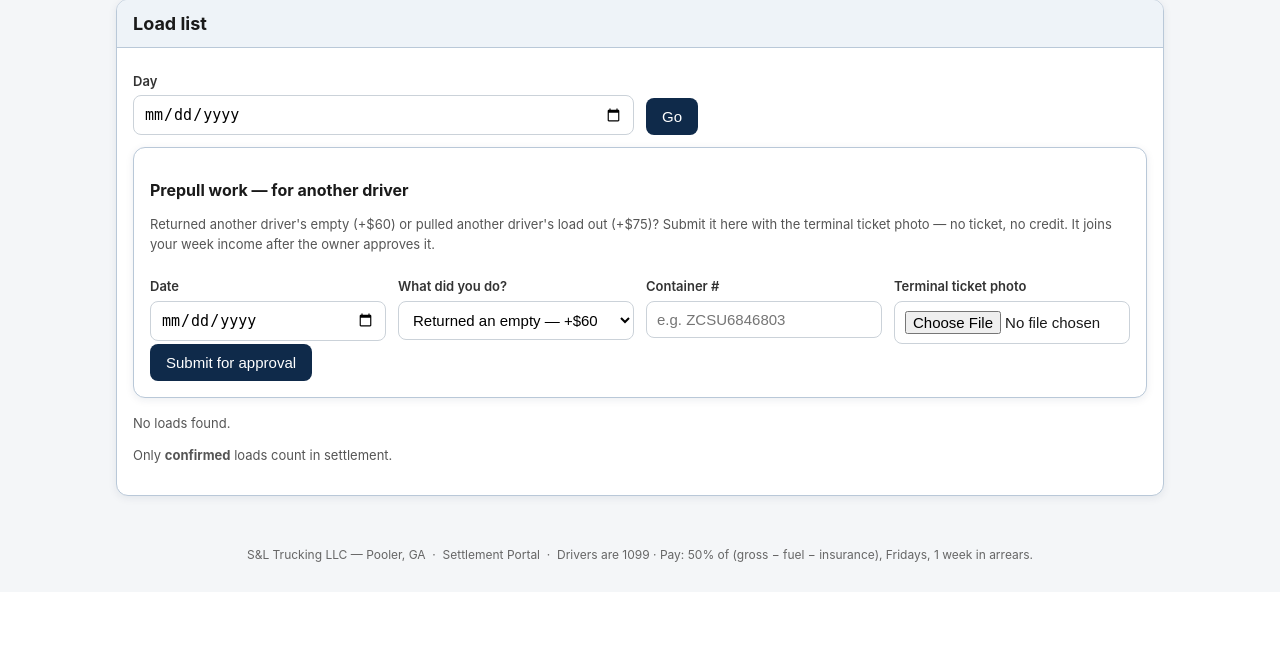
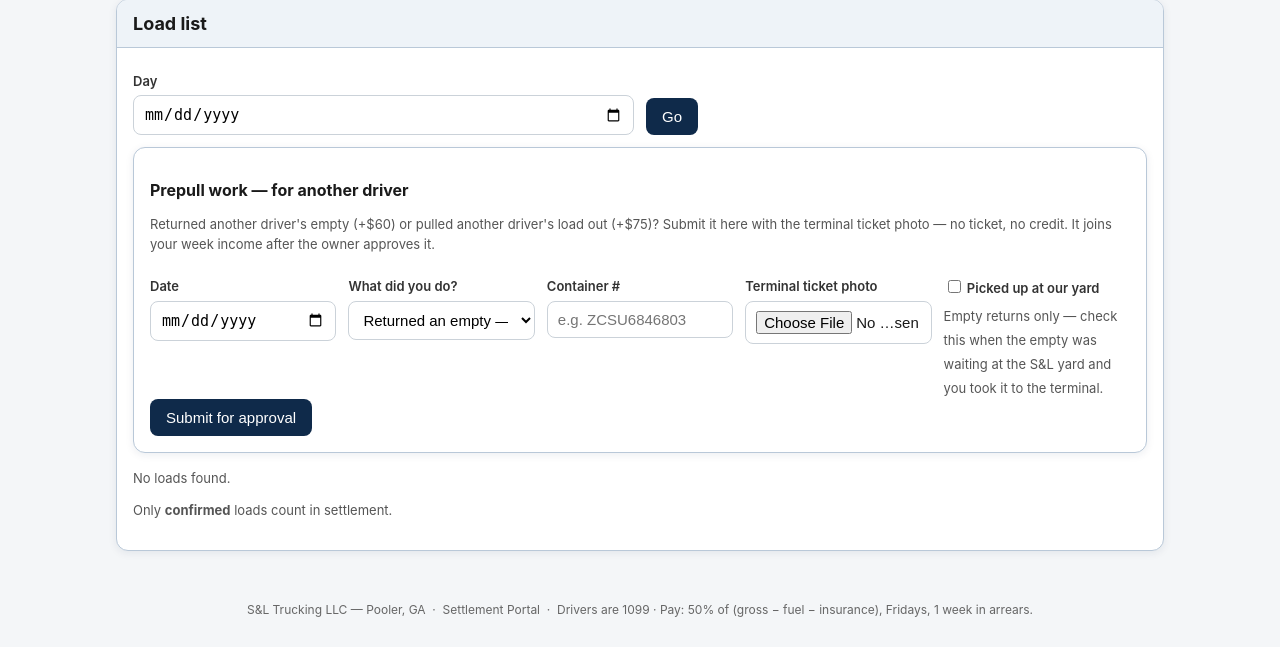
Before and after one commit to snltruckingusa/snl-trucking-portal, a Node server app: page /loads in a window 1280 px wide. Shown: the part 1323-1970 px from the top of the page. Before the commit the page ends 1885 px from the top, so only its background shows below. Run offline with Node 20, Linux system fonts and the light colour scheme; the visitor is signed in with stand-in values (Sample User, id 1); data that the repository does not hold is empty.

Commit message:
Yard pickup fix + remove yard page refs (2026-11-16)

```diff
--- a/views/loads.ejs
+++ b/views/loads.ejs
@@ -123,6 +123,7 @@
         </select></div>
         <div><label>Container #</label><input name="container_no" required placeholder="e.g. ZCSU6846803"></div>
         <div><label>Terminal ticket photo</label><input type="file" name="photo" accept="image/*" required></div>
+        <div><label><input type="checkbox" name="from_yard" value="1"> Picked up at our yard</label><span class="notice">Empty returns only — check this when the empty was waiting at the S&amp;L yard and you took it to the terminal.</span></div>
       </div>
       <button class="btn" type="submit">Submit for approval</button>
     </form>
@@ -132,7 +133,7 @@
       <% myPrepulls.forEach(function(p){ %>
       <tr>
         <td><%= fmtDate(p.work_date) %></td>
-        <td><%= p.kind === 'load_out' ? 'Load out' : 'Empty return' %></td>
+        <td><%= p.kind === 'load_out' ? 'Load out' : 'Empty return' %><% if (p.from_yard) { %> · from yard<% } %></td>
         <td><%= p.container_no %></td>
         <td><%= money(p.amount) %></td>
         <td><%= p.status === 'approved' ? '✅ Approved' : (p.status === 'rejected' ? 'Rejected' : 'Pending') %></td>
@@ -253,9 +254,9 @@
     <h3>Prepull approvals (<%= pendingPrepulls.length %>)</h3>
     <% pendingPrepulls.forEach(function(p){ %>
     <form method="post" action="/loads/prepulls/<%= p.id %>/approve" style="border-top:1px solid #e5e7eb;padding:8px 0">
-      <div><b><%= p.driver_name %></b> — <%= fmtDate(p.work_date) %> · <%= p.kind === 'load_out' ? 'Pulled a load out' : 'Returned an empty' %> · Container <b><%= p.container_no %></b> · <b><%= money(p.amount) %></b> · <a href="/loads/prepulls/<%= p.id %>/photo" target="_blank">Ticket photo</a></div>
+      <div><b><%= p.driver_name %></b> — <%= fmtDate(p.work_date) %> · <%= p.kind === 'load_out' ? 'Pulled a load out' : 'Returned an empty' %><% if (p.from_yard) { %> · <b>picked up at our yard</b><% } %> · Container <b><%= p.container_no %></b> · <b><%= money(p.amount) %></b> · <a href="/loads/prepulls/<%= p.id %>/photo" target="_blank">Ticket photo</a></div>
       <% if (p.load_id) { %>
-      <div class="notice">Matches <%= p.match_driver_name %>'s <%= fmtDate(p.match_date) %> <%= p.match_delivery || '' %> load (its prepull is now <%= money(p.match_prepull) %>). <label><input type="checkbox" name="apply_deduction" value="1" checked> Also apply −<%= money(p.amount) %> to that load</label></div>
+      <div class="notice">Matches <%= p.match_driver_name %>'s <%= fmtDate(p.match_date) %> <%= p.match_delivery || '' %> load (its prepull is now <%= money(p.match_prepull) %>). <% if (p.from_yard) { %>That load already carries the −$60 yard fee — leave this box <b>unchecked</b>. <% } %><label><input type="checkbox" name="apply_deduction" value="1" <%= p.from_yard ? '' : 'checked' %>> Also apply −<%= money(p.amount) %> to that load</label></div>
       <% } else { %>
       <div class="notice">No matching load found for this container — approving pays the credit only.</div>
       <% } %>
@@ -287,13 +288,20 @@
         <% if (l.detention_status === 'pending') { %><br><span class="badge warn">Detention pending review <%= money(l.detention) %></span><% } %>
       </td>
       <td><%= l.pickup || '' %> → <%= l.delivery || '' %><% if (l.notes) { %><br><span class="notice"><%= l.notes %></span><% } %></td>
-      <td class="num"><%= money(loadTotal(l)) %></td>
+      <td class="num"><%= money(loadTotal(l)) %><% if (Number(l.yard_fee)) { %><br><span class="notice">incl. yard fee <%= money(l.yard_fee) %></span><% } %></td>
       <td class="num"><%= l.miles %><% var lane = laneFor(l.delivery); if (lane && lane.gallons) { %><br><span class="notice">Std <%= lane.gallons %> gal</span><% } %></td>
       <td><span class="badge <%= l.status %>"><%= l.status === 'confirmed' ? 'Confirmed' : 'Pending' %></span><% if (l.status === 'pending') { %><br><span class="notice">Dispatch <%= l.dispatch_ok ? '✓' : '—' %> · Tickets <%= l.tickets_ok ? '✓' : '—' %></span><% } %></td>
       <td>
         <span class="badge progress"><%= PROGRESS_LABELS[l.progress] || l.progress %></span>
+        <% if (l.yard_drop) { %><br><span class="badge warn">At yard<%= l.yard_drop_on ? ' since ' + fmtDate(l.yard_drop_on) : '' %></span><% } %>
         <% if (l.progress !== 'returned' && (isAdmin || scopedDriverId === l.driver_id)) { %>
         <form class="inline" method="POST" action="/loads/<%= l.id %>/progress"><button class="btn small secondary" type="submit">Next step</button></form>
+        <% } %>
+        <% if (l.progress === 'delivered' && !l.yard_drop && l.container_no && (isAdmin || scopedDriverId === l.driver_id)) { %>
+        <form class="inline" method="POST" action="/loads/<%= l.id %>/yard-drop"><button class="btn small secondary" type="submit">Drop at yard</button></form>
+        <% } %>
+        <% if (isAdmin && l.yard_drop) { %>
+        <form class="inline" method="POST" action="/loads/<%= l.id %>/yard-undrop"><button class="btn small secondary" type="submit">Undo yard drop</button></form>
         <% } %>
       </td>
       <td>
@@ -336,6 +344,7 @@
               <div class="gb-title">3 — Amounts</div>
               <div><label>Rate ($)</label><input name="rate" type="number" step="0.01" value="<%= l.rate %>"></div>
               <div><label>Prepull ($)</label><input name="prepull" type="number" step="0.01" value="<%= l.prepull %>"></div>
+              <div><label>Yard fee ($)</label><input name="yard_fee" type="number" step="0.01" value="<%= l.yard_fee || 0 %>"></div>
               <div><label>Reefer ($)</label><input name="reefer" type="number" step="0.01" value="<%= l.reefer %>"></div>
               <div><label>Detention ($)</label><input name="detention" type="number" step="0.01" value="<%= l.detention %>"></div>
               <div><label>Overweight ($)</label><input name="overweight" type="number" step="0.01" value="<%= l.overweight %>"></div>
```
